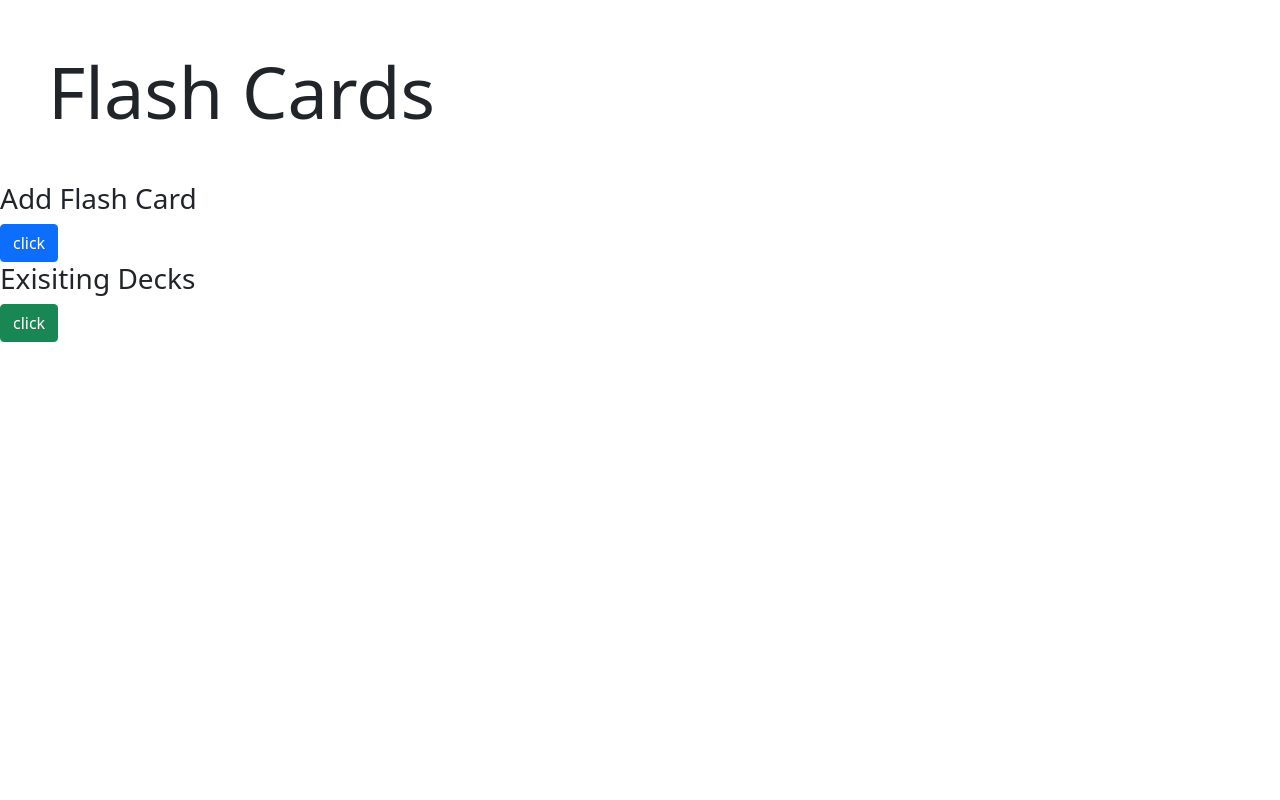
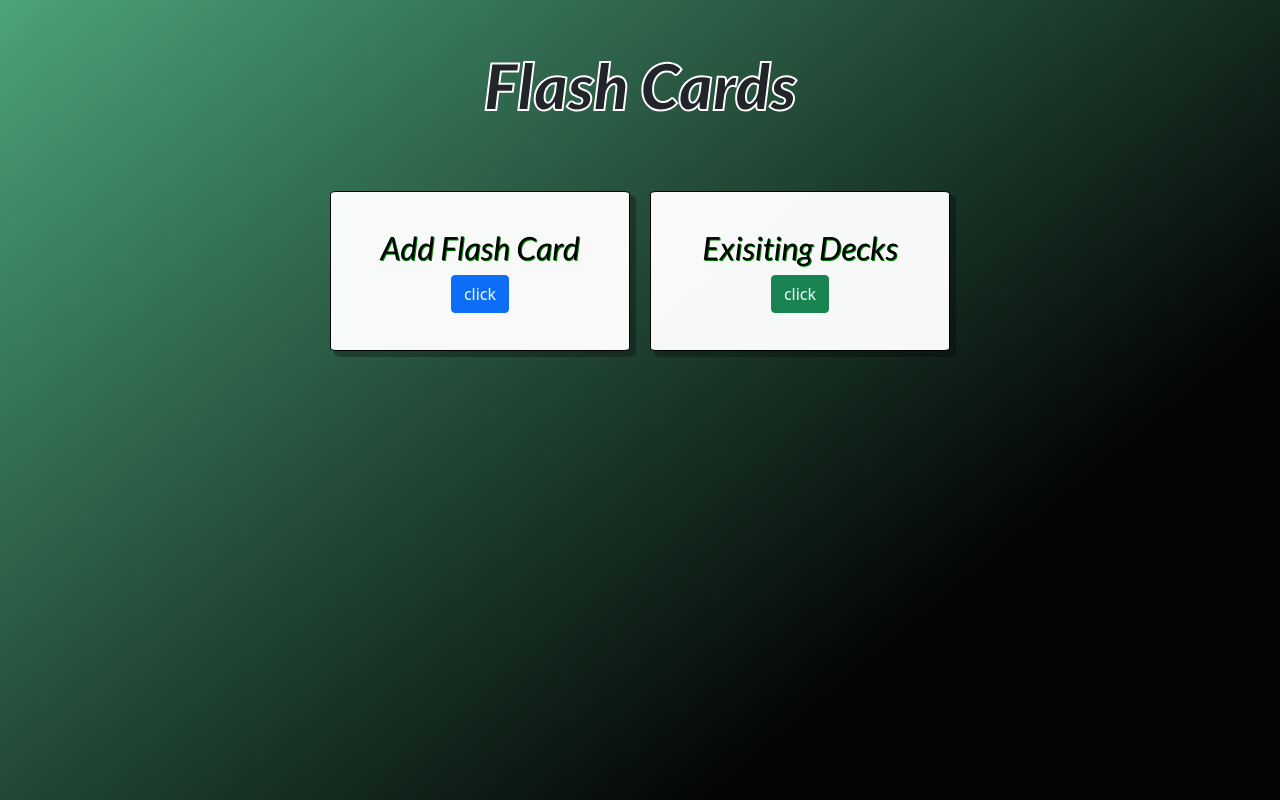
Before and after one commit to cybergoose13/flashcards, a Django app: page / in a window 1280 px wide. Run offline with Django 3.2, Linux system fonts and the light colour scheme.

Commit message:
prettier landing page

```diff
--- a/flashcard_app/static/css/style.css
+++ b/flashcard_app/static/css/style.css
@@ -1,3 +1,71 @@
+@import url("https://fonts.googleapis.com/css2?family=Lato:ital,wght@1,300;1,400;1,900&display=swap");
+* {
+  overflow: hidden;
+}
 
+html body {
+  display: grid;
+  margin: 0 auto;
+  padding: 0;
+  height: 100vh;
+  width: 100 vw;
+}
+
+.landing {
+  display: grid;
+  grid-template-rows: 85% 15%;
+  background: black;
+  background: linear-gradient(320deg, #030403 25%, #4ba379 100%);
+}
+
+.content {
+  height: 100%;
+  position: relative;
+  justify-content: center;
+}
+
+.title {
+  flex: 1 100vw;
+}
+
+.title > h1 {
+  font-family: Lato, sans-serif;
+  font-weight: 900;
+  text-align: center;
+  font-size: 4em;
+  -webkit-text-stroke-color: white;
+  -webkit-text-stroke-width: 2px;
+}
+
+.landing-table {
+  display: flex;
+  flex-wrap: wrap;
+  justify-content: center;
+  text-align: center;
+}
+
+.box {
+  display: flex;
+  flex-direction: column;
+  justify-content: center;
+  height: 20vh;
+  background: white;
+  opacity: 0.97;
+  border: black 1px solid;
+  border-radius: 2%;
+  box-shadow: 5px 5px 1px 1px rgba(0, 0, 0, 0.3);
+  padding: 2%;
+  margin: 10px;
+  flex: 1 1 300px;
+  flex: 0 1 300px;
+}
+
+.box > h3 {
+  font-family: Lato, sans-serif;
+  font-weight: 400;
+  font-size: 2em;
+  color: black;
+  text-shadow: green 1px 1px;
+}
 
 /*# sourceMappingURL=style.css.map */
--- a/flashcard_app/static/css/style.sass
+++ b/flashcard_app/static/css/style.sass
@@ -0,0 +1,62 @@
+@import url('https://fonts.googleapis.com/css2?family=Lato:ital,wght@1,300;1,400;1,900&display=swap')
+
+*
+    overflow: hidden
+
+html body
+    display: grid
+    margin: 0 auto
+    padding: 0
+    height: 100vh
+    width: 100 vw
+
+.landing
+    display: grid
+    grid-template-rows: 85% 15%
+    background: rgb(0,0,0)
+    background: linear-gradient(320deg, rgba(3,4,3,1) 25%, rgba(75,163,121,1) 100%)
+
+.content
+    height: 100%
+    position: relative
+    justify-content: center
+    // border: gray solid 10px
+
+.title
+    flex: 1 100vw
+
+.title > h1
+    font-family: Lato, sans-serif
+    font-weight: 900
+    text-align: center
+    font-size: 4em
+    -webkit-text-stroke-color: white
+    -webkit-text-stroke-width: 2px
+
+.landing-table
+    display: flex
+    flex-wrap: wrap
+    justify-content: center
+    text-align: center
+
+.box
+    display: flex
+    flex-direction: column
+    justify-content: center
+    height: 20vh
+    background: white
+    opacity: 0.97
+    border: black 1px solid
+    border-radius: 2%
+    box-shadow: 5px 5px 1px 1px rgba(0, 0, 0, .3)
+    padding: 2%
+    margin: 10px
+    flex: 1 1 300px
+    flex: 0 1 300px
+
+.box > h3
+    font-family: Lato, sans-serif
+    font-weight: 400
+    font-size: 2em
+    color: black
+    text-shadow: green 1px 1px
```
Also changed, not shown: flashcard_app/static/css/style.backup.css (added, +80 -0 lines), 1 other file.
